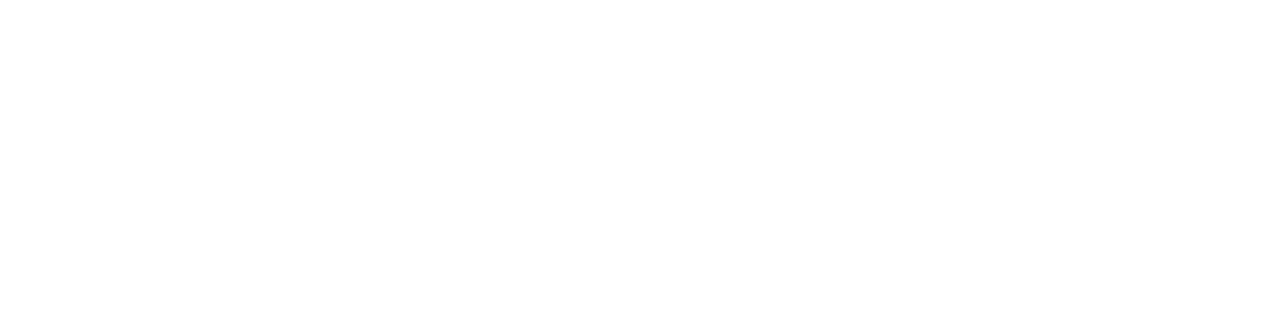
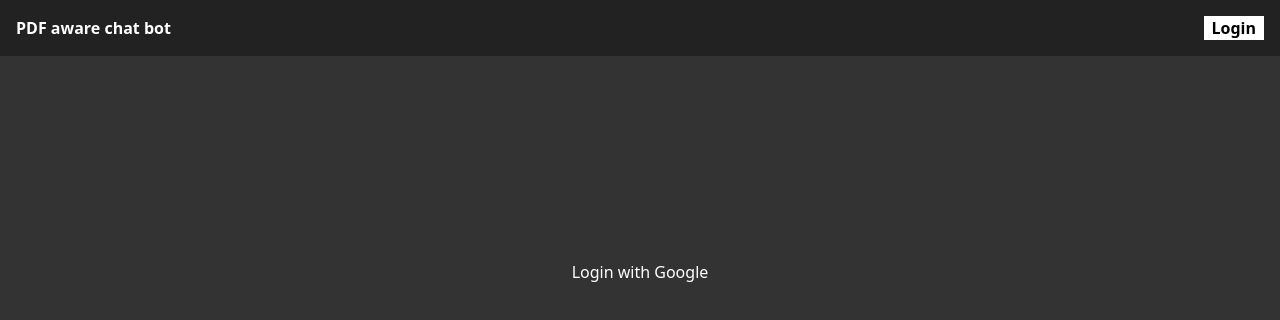
Before and after one commit to feissN/personal-ai, a Nuxt app: page /login in a window 1280 px wide. Before the commit this address had no page. Shown: the top 320 px of the page. Built offline with nearby package versions, Linux system fonts and the light colour scheme; no server answers.

Commit message:
added firebase google login

```diff
--- a/app.vue
+++ b/app.vue
@@ -1,7 +1,22 @@
 <template>
-    <div>
+    <div class="bg-[#333] text-white">
         <NuxtLayout>
             <NuxtPage />
         </NuxtLayout>
     </div>
 </template>
+
+<script lang="ts" setup>
+import { onAuthStateChanged } from "firebase/auth";
+import "./firebase";
+import { auth } from "./firebase";
+import { useUserState } from "./stores/userState";
+
+const userState = useUserState();
+
+onMounted(() => {
+    onAuthStateChanged(auth, (user) => {
+        userState.user = user;
+    });
+});
+</script>
--- a/components/ChatBot.vue
+++ b/components/ChatBot.vue
@@ -1,5 +1,5 @@
 <template>
-    <div class="bg-[#333] text-white p-4 flex flex-col gap-2 relative">
+    <div class="text-white flex flex-col gap-2 relative">
         <ChatHistory class="h-full" :chat-history="chatHistory" />
         <ChatInput @send="send" />
     </div>
--- /dev/null
+++ b/components/NavBar.vue
@@ -0,0 +1,34 @@
+<template>
+    <div class="p-4 h-14 bg-[#222] text-white font-bold flex justify-between">
+        <div class="title cursor-pointer" @click="router.push('/')">
+            PDF aware chat bot
+        </div>
+
+        <button
+            class="p-2 bg-white text-black flex items-center justify-center"
+            @click="handleUserButtonClick"
+        >
+            {{ userState.user ? "Logout" : "Login" }}
+        </button>
+    </div>
+</template>
+
+<script setup lang="ts">
+import { signOut } from "firebase/auth";
+import { auth } from "~/firebase";
+import { useUserState } from "~/stores/userState";
+
+const router = useRouter();
+
+const userState = useUserState();
+
+const handleUserButtonClick = () => {
+    if (userState.user) {
+        router.push("/");
+        signOut(auth);
+        return;
+    }
+
+    router.push("/login");
+};
+</script>
--- /dev/null
+++ b/firebase/index.ts
@@ -0,0 +1,24 @@
+// Import the functions you need from the SDKs you need
+import { initializeApp, } from "firebase/app";
+// TODO: Add SDKs for Firebase products that you want to use
+// https://firebase.google.com/docs/web/setup#available-libraries
+import { GoogleAuthProvider, browserSessionPersistence, getAuth, setPersistence, signInWithPopup } from "firebase/auth";
+import { getFirestore } from "firebase/firestore";
+
+// Your web app's Firebase configuration
+const firebaseConfig = {
+    apiKey: "AIzaSyDUtc-QK6N5BM3ZWvgL5yMCe3EdU1YfLwM",
+    authDomain: "personal-ai-fe3c0.firebaseapp.com",
+    projectId: "personal-ai-fe3c0",
+    storageBucket: "personal-ai-fe3c0.appspot.com",
+    messagingSenderId: "494036650886",
+    appId: "1:494036650886:web:8f06f0f8575c90ef8bfa07"
+};
+
+// Initialize Firebase
+export const app = initializeApp(firebaseConfig);
+export const auth = getAuth(app);
+export const firestore = getFirestore(app);
+export const provider = new GoogleAuthProvider();
+
+setPersistence(auth, browserSessionPersistence);
--- /dev/null
+++ b/layouts/default.vue
@@ -0,0 +1,17 @@
+<template>
+    <div class="app">
+        <LoadingOverlay :show="appStore.appState === 'loading'" />
+
+        <NavBar />
+
+        <div class="content h-[calc(100vh-56px)] p-4">
+            <slot />
+        </div>
+    </div>
+</template>
+
+<script setup lang="ts">
+import { useAppStore } from "~/stores/appState";
+
+const appStore = useAppStore();
+</script>
--- a/package.json
+++ b/package.json
@@ -25,6 +25,7 @@
         "@fortawesome/free-solid-svg-icons": "^6.4.0",
         "@fortawesome/vue-fontawesome": "^3.0.3",
         "@pinia/nuxt": "^0.4.11",
+        "firebase": "^9.22.0",
         "hnswlib-node": "^1.4.2",
         "langchain": "^0.0.62",
         "openai": "^3.2.1",
--- a/pages/index.vue
+++ b/pages/index.vue
@@ -1,16 +1,5 @@
 <template>
-    <div class="app">
-        <LoadingOverlay :show="appStore.appState === 'loading'" />
-
-        <div class="p-4 h-14 bg-[#222] text-white font-bold">
-            PDF aware chat bot
-        </div>
-        <ChatBot :class="`h-[calc(100vh-56px)]`" />
-    </div>
+    <ChatBot />
 </template>
 
-<script setup lang="ts">
-import { useAppStore } from "~/stores/appState";
-
-const appStore = useAppStore();
-</script>
+<script setup lang="ts"></script>
--- /dev/null
+++ b/pages/login/index.vue
@@ -0,0 +1,22 @@
+<template>
+    <div class="flex justify-center items-center min-h-[50vh]">
+        <button @click="googleLogin">Login with Google</button>
+    </div>
+</template>
+
+<script setup lang="ts">
+import { signInWithPopup } from "firebase/auth";
+import { auth, provider } from "../../firebase";
+
+const router = useRouter();
+
+const googleLogin = async () => {
+    try {
+        await signInWithPopup(auth, provider);
+
+        router.push("/");
+    } catch (err) {
+        console.error(err);
+    }
+};
+</script>
--- a/stores/appState.ts
+++ b/stores/appState.ts
@@ -5,5 +5,5 @@
 }
 
 export const useAppStore = defineStore("appStore", {
-    state: () => ({ appState: "loading" } as AppState),
+    state: () => ({ appState: "ready" } as AppState),
 })
--- /dev/null
+++ b/stores/userState.ts
@@ -0,0 +1,11 @@
+import { User } from "firebase/auth";
+import { defineStore } from "pinia";
+
+
+type UserState = {
+    user: User | null,
+}
+
+export const useUserState = defineStore("userState", {
+    state: () => ({ user: null } as UserState)
+})
```
Also changed, not shown: 1 other file (tests, documents, lock files or other folders).
